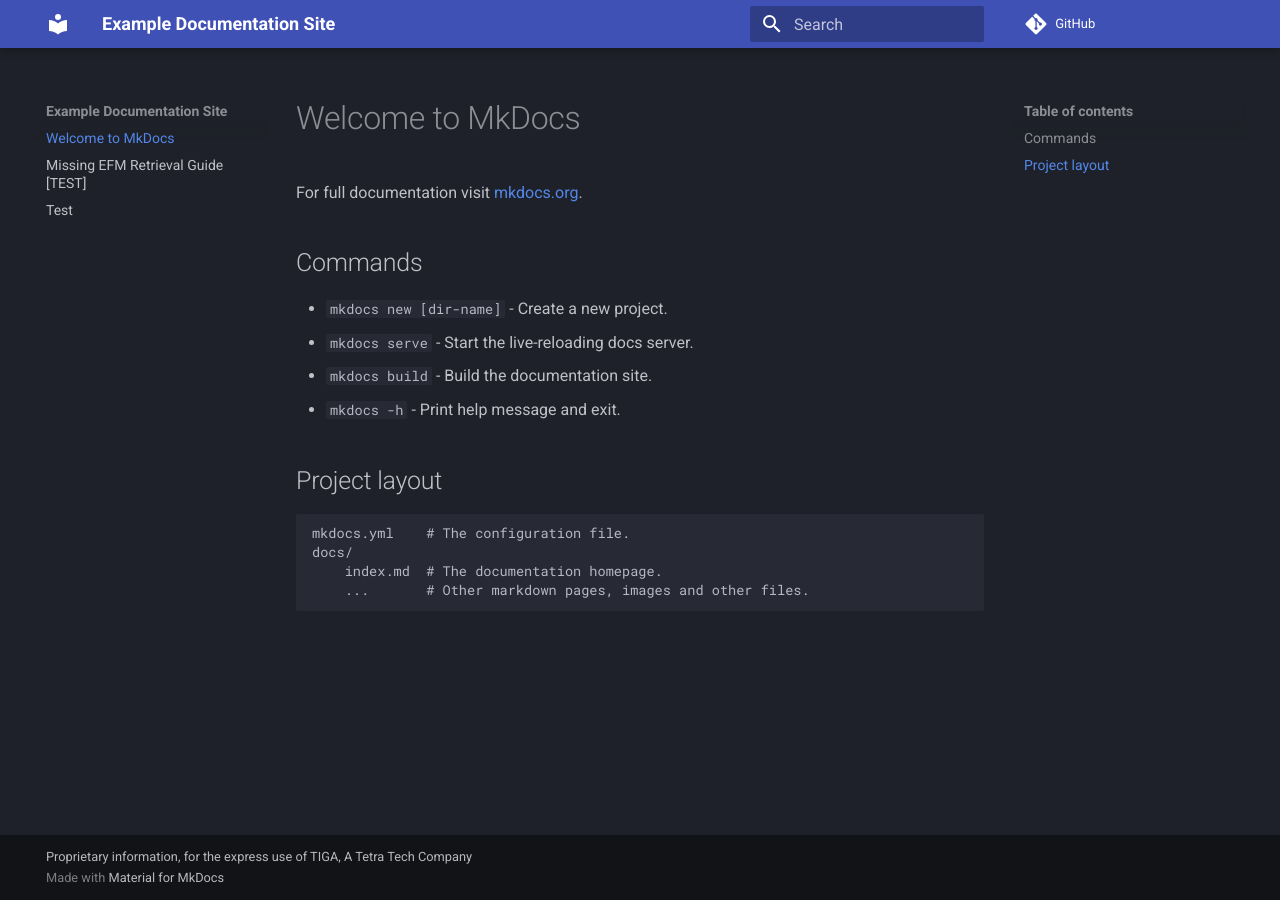
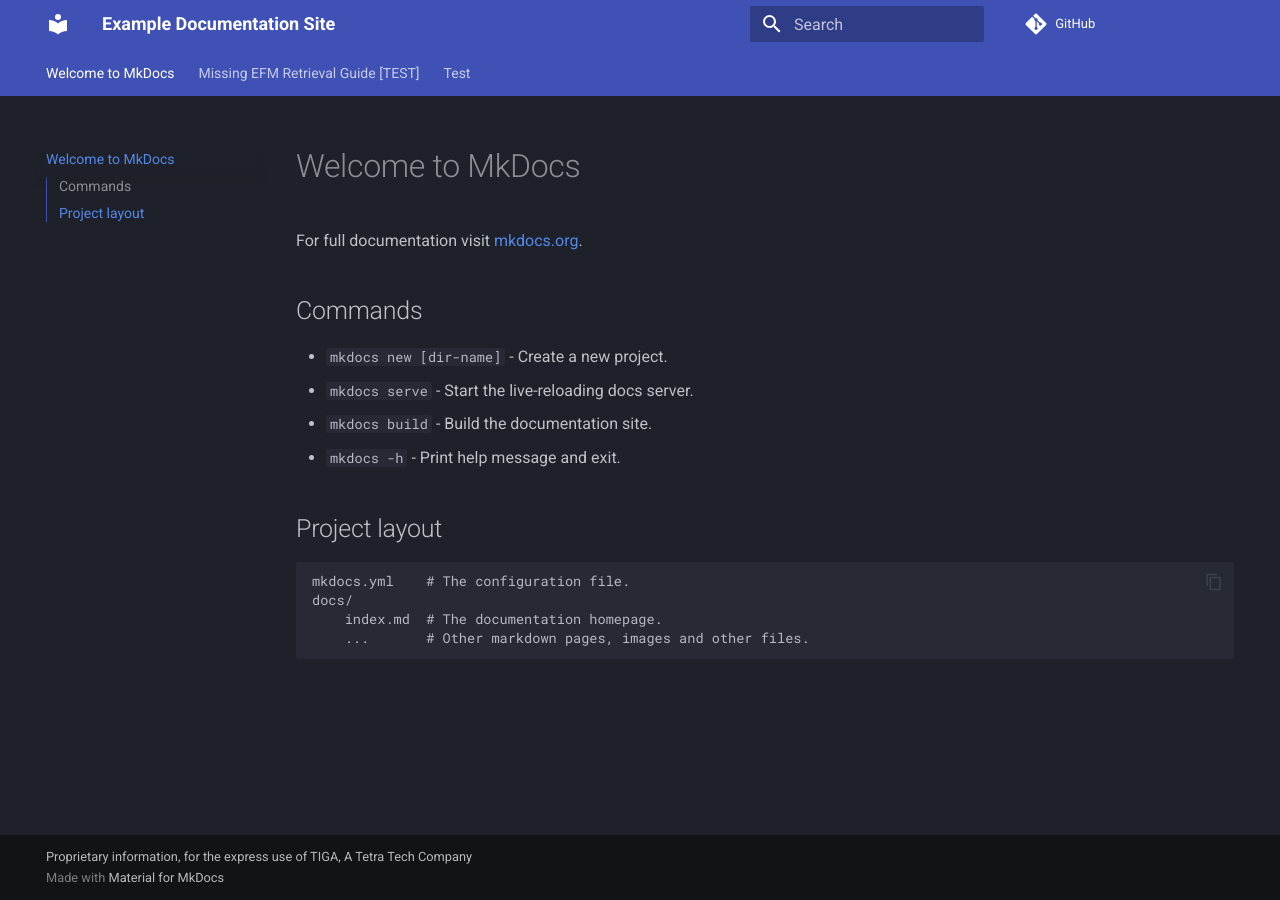
Before and after one commit to Mokrecho1/MkDocs_Test, an MkDocs documentation site: the page built from docs/index.md, in a window 1280 px wide. Built offline with MkDocs 1.6.1 and Material for MkDocs 9.7.7, drawn with Linux system fonts in a browser that asks for light colours; comment, search, counter and statistics services are not loaded.

Commit message:
Update mkdocs.yml
Added site features including nav updates, code copy

```diff
--- a/mkdocs.yml
+++ b/mkdocs.yml
@@ -3,6 +3,16 @@ repo_url: https://github.com/Mokrecho1/MkDocs_Test
 copyright: Proprietary information, for the express use of TIGA, A Tetra Tech Company
 theme:
    name: material
+   features:
+      - navigation.tabs
+      - navigation.sections
+      - toc.integrate
+      - search.suggest
+      - search.highlight
+      - content.tabs.link
+      - content.code.annotation
+      - content.code.copy
+   language: en
    palette:
       scheme: slate
       primary: indigo
```
